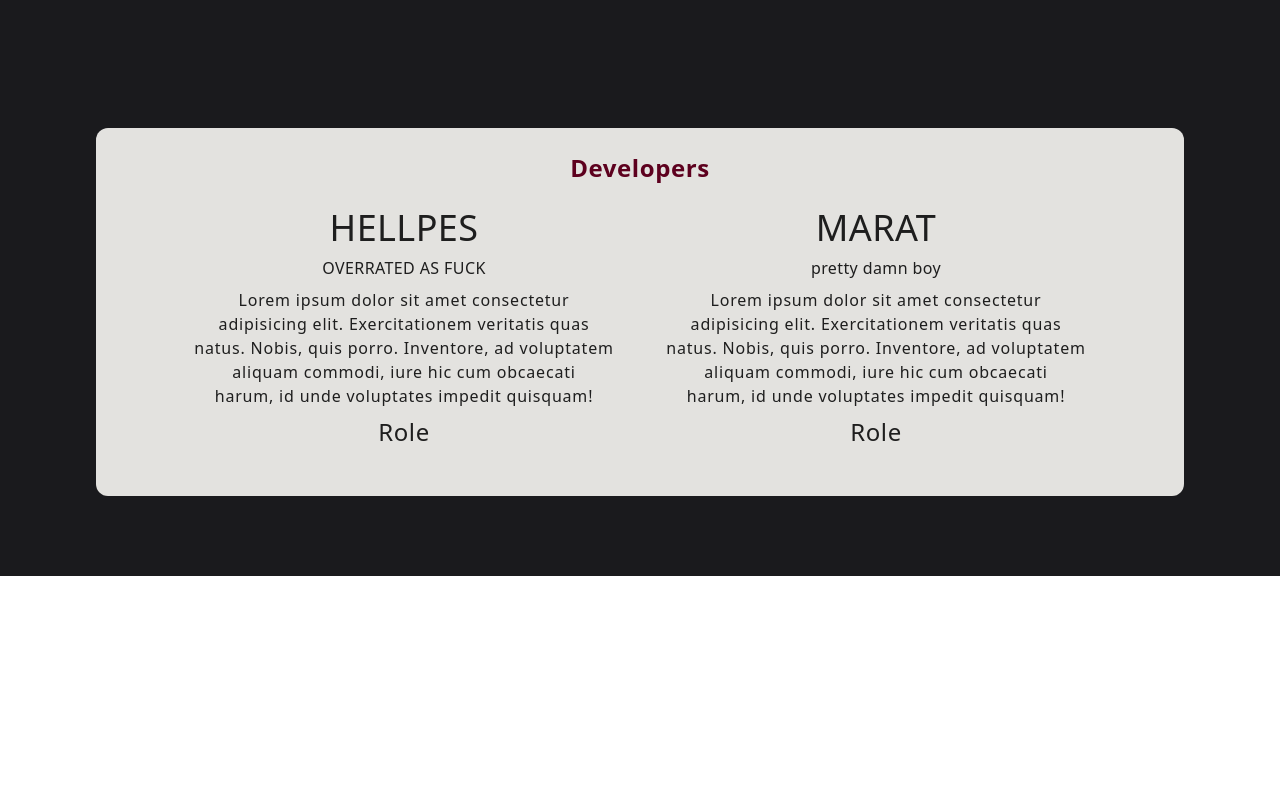
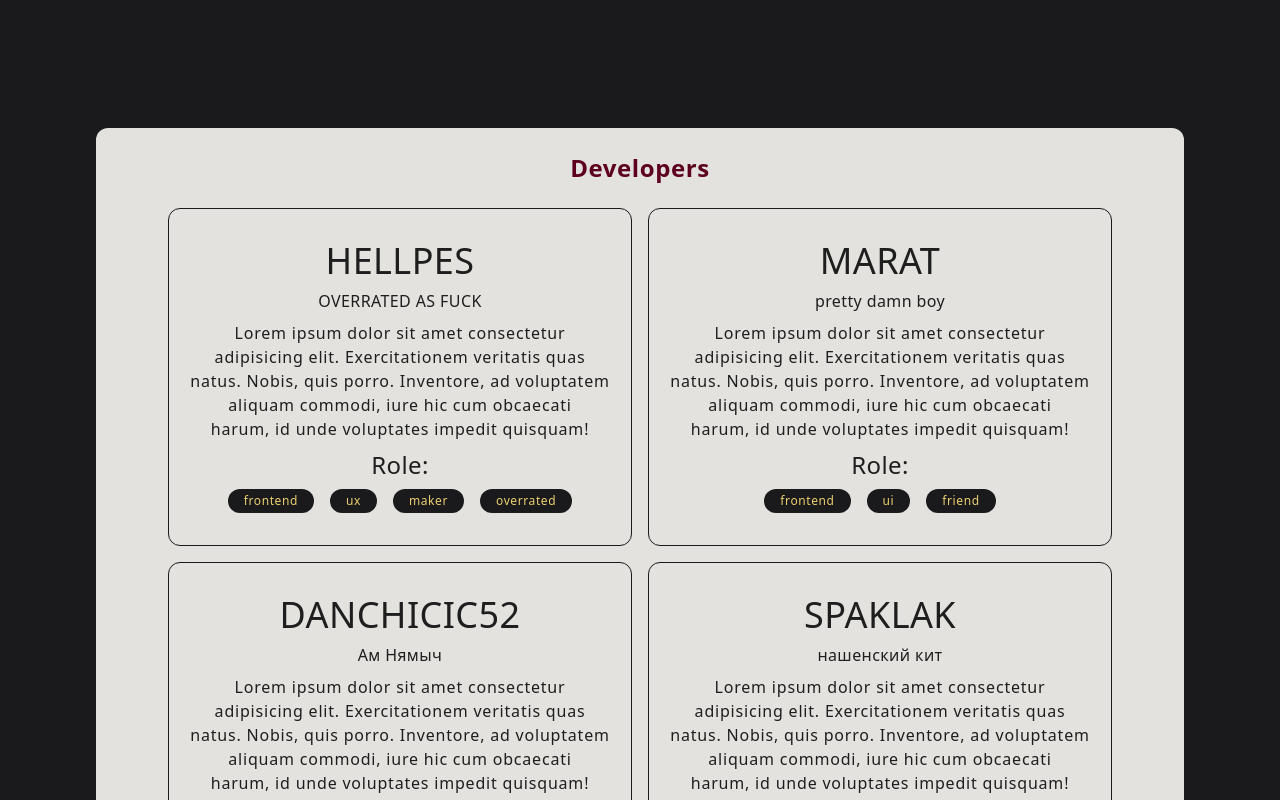
Before and after one commit to MultiTool-team/MultiTool-Frontend, a React (Vite) app: page / in a window 1280 px wide. Shown: the part 720-1520 px from the top of the page. Before the commit the page ends 1296 px from the top, so only its background shows below. Built offline with nearby package versions, Linux system fonts and the light colour scheme.

Commit message:
add developers

```diff
--- /dev/null
+++ b/src/components/main/AboutDevelopers.tsx
@@ -0,0 +1,23 @@
+import { DEVELOPERS } from '../../helpers/Main/developers';
+import DeveloperCard from './DeveloperCard';
+
+const AboutDevelopers = () => {
+  return (
+    <section className='bg w-full rounded-xl px-18 py-6 text-center'>
+      <h2 className='title'>Developers</h2>
+      <div className='my-6 grid grid-cols-2 grid-rows-2 gap-4'>
+        {DEVELOPERS.map((dev, index) => (
+          <DeveloperCard
+            key={index}
+            developerName={dev.developerName}
+            developerDefinition={dev.developerDefinition}
+            description={dev.description}
+            roles={dev.roles}
+          />
+        ))}
+      </div>
+    </section>
+  );
+};
+
+export default AboutDevelopers;
--- /dev/null
+++ b/src/components/main/DeveloperCard.tsx
@@ -0,0 +1,36 @@
+import { Badge } from '..';
+
+interface IDeveloperCard {
+  developerName: string;
+  developerDefinition: string;
+  description: string;
+  roles: readonly string[];
+}
+
+const DeveloperCard: React.FC<IDeveloperCard> = ({
+  developerName,
+  developerDefinition,
+  description,
+  roles,
+}) => {
+  return (
+    <div className='text-alt flex flex-col gap-2 rounded-xl border-1 border-[var(--bg-dark)] px-2 py-8 dark:border-[var(--bg-light)]'>
+      <h3 className='text-4xl uppercase'>{developerName}</h3>
+      <span>{developerDefinition}</span>
+      <p className='tracking-wider text-balance'>{description}</p>
+      <div className='text-alt stext-2xl mx-auto flex w-full flex-col gap-2'>
+        <p className='flex items-center justify-center gap-4 text-2xl'>Role:</p>
+        <div className='mx-auto flex items-center gap-4'>
+          {roles.map((role, index) => (
+            <Badge
+              text={role}
+              key={index}
+            />
+          ))}
+        </div>
+      </div>
+    </div>
+  );
+};
+
+export default DeveloperCard;
--- a/src/components/main/MainPage.tsx
+++ b/src/components/main/MainPage.tsx
@@ -1,45 +1,11 @@
+import { AboutDevelopers, Quote } from '..';
+
 const MainPage = () => {
   return (
     <div className='text flex w-full flex-col items-center gap-36 text-center'>
-      <h1 className='flex flex-col items-center justify-center gap-4 leading-36'>
-        {' '}
-        <q className='text-9xl'>Talk is cheap. Show me the code.</q>
-        <p>- Linus Torvalds</p>{' '}
-        {/*TODO сделать маркерную обводку variant(1,2,3)  */}
-      </h1>
-
-      <section className='bg w-full rounded-xl px-18 py-6 text-center'>
-        {/* //ABOUT SECITON */}
-        <h2 className='title'>Developers</h2>
-        <div className='my-6 flex justify-between'>
-          <div className='text-alt flex flex-col gap-2'>
-            <h3 className='text-4xl uppercase'>hellpes</h3>
-            <span>OVERRATED AS FUCK</span>
-            <p className='tracking-wider text-balance'>
-              Lorem ipsum dolor sit amet consectetur adipisicing elit.
-              Exercitationem veritatis quas natus. Nobis, quis porro. Inventore,
-              ad voluptatem aliquam commodi, iure hic cum obcaecati harum, id
-              unde voluptates impedit quisquam!
-            </p>
-            <div className='text-alt mx-auto flex items-center gap-4 text-2xl'>
-              Role
-            </div>
-          </div>
-          <div className='text-alt flex flex-col gap-2'>
-            <h3 className='text-4xl uppercase'>marat</h3>
-            <span>pretty damn boy</span>
-            <p className='tracking-wider text-balance'>
-              Lorem ipsum dolor sit amet consectetur adipisicing elit.
-              Exercitationem veritatis quas natus. Nobis, quis porro. Inventore,
-              ad voluptatem aliquam commodi, iure hic cum obcaecati harum, id
-              unde voluptates impedit quisquam!
-            </p>
-            <div className='text-alt mx-auto flex items-center gap-4 text-2xl'>
-              Role
-            </div>
-          </div>
-        </div>
-      </section>
+      <Quote />
+      {/* //ABOUT SECITON */}
+      <AboutDevelopers />
     </div>
   );
 };
--- /dev/null
+++ b/src/components/main/Quote.tsx
@@ -0,0 +1,12 @@
+const Quote = () => {
+  return (
+    <h1 className='flex flex-col items-center justify-center gap-4 leading-36'>
+      {' '}
+      <q className='text-9xl'>Talk is cheap. Show me the code.</q>
+      <p>- Linus Torvalds</p>{' '}
+      {/*TODO сделать маркерную обводку variant(1,2,3)  */}
+    </h1>
+  );
+};
+
+export default Quote;
--- /dev/null
+++ b/src/components/shared/Badge.tsx
@@ -0,0 +1,16 @@
+interface IBadges {
+  text: string;
+  className?: string;
+}
+
+const Badge: React.FC<IBadges> = ({ text, className }) => {
+  return (
+    <div
+      className={`${className !== undefined ? className : ''} text flex items-center rounded-xl bg-[var(--bg-dark)] px-4 py-1 text-xs dark:bg-[var(--bg-light)]`}
+    >
+      {text}
+    </div>
+  );
+};
+
+export default Badge;
--- /dev/null
+++ b/src/helpers/Main/developers.ts
@@ -0,0 +1,38 @@
+export const DEVELOPERS = [
+  {
+    developerName: 'hellpes',
+    developerDefinition: 'OVERRATED AS FUCK',
+    description: `Lorem ipsum dolor sit amet consectetur adipisicing elit.
+      Exercitationem veritatis quas natus. Nobis, quis porro. Inventore,
+      ad voluptatem aliquam commodi, iure hic cum obcaecati harum, id unde
+      voluptates impedit quisquam!`,
+    roles: ['frontend', 'ux', 'maker', 'overrated'],
+  },
+  {
+    developerName: 'marat',
+    developerDefinition: 'pretty damn boy',
+    description: `Lorem ipsum dolor sit amet consectetur adipisicing elit.
+      Exercitationem veritatis quas natus. Nobis, quis porro. Inventore,
+      ad voluptatem aliquam commodi, iure hic cum obcaecati harum, id unde
+      voluptates impedit quisquam!`,
+    roles: ['frontend', 'ui', 'friend'],
+  },
+  {
+    developerName: 'danchicic52',
+    developerDefinition: 'Ам Нямыч',
+    description: `Lorem ipsum dolor sit amet consectetur adipisicing elit.
+      Exercitationem veritatis quas natus. Nobis, quis porro. Inventore,
+      ad voluptatem aliquam commodi, iure hic cum obcaecati harum, id unde
+      voluptates impedit quisquam!`,
+    roles: ['backend', 'ui', 'friend'],
+  },
+  {
+    developerName: 'spaklak',
+    developerDefinition: 'нашенский кит',
+    description: `Lorem ipsum dolor sit amet consectetur adipisicing elit.
+      Exercitationem veritatis quas natus. Nobis, quis porro. Inventore,
+      ad voluptatem aliquam commodi, iure hic cum obcaecati harum, id unde
+      voluptates impedit quisquam!`,
+    roles: ['Machine Learning', 'friend'],
+  },
+] as const;
```
Also changed, not shown: src/components/index.ts (+8 -0 lines).
